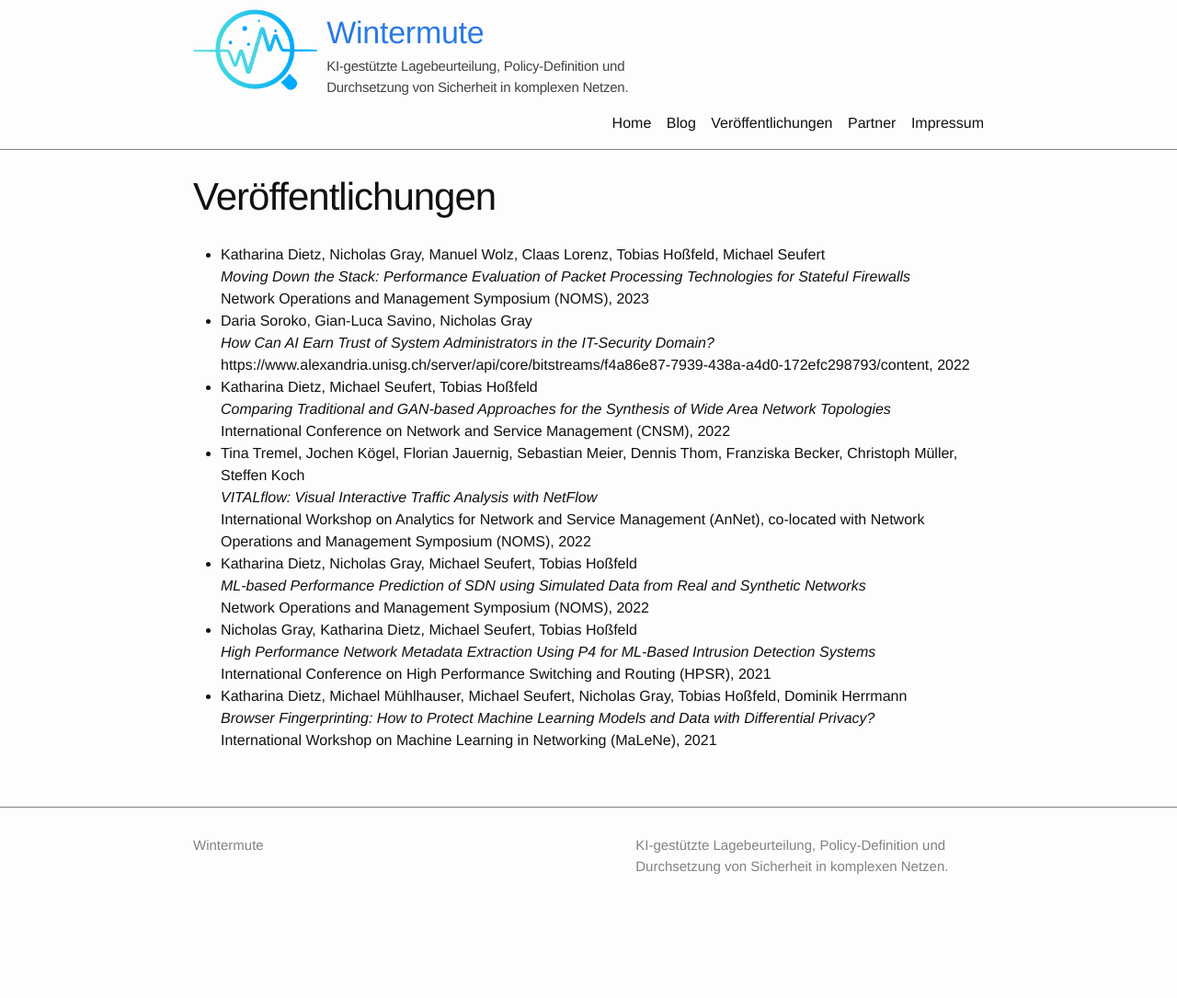
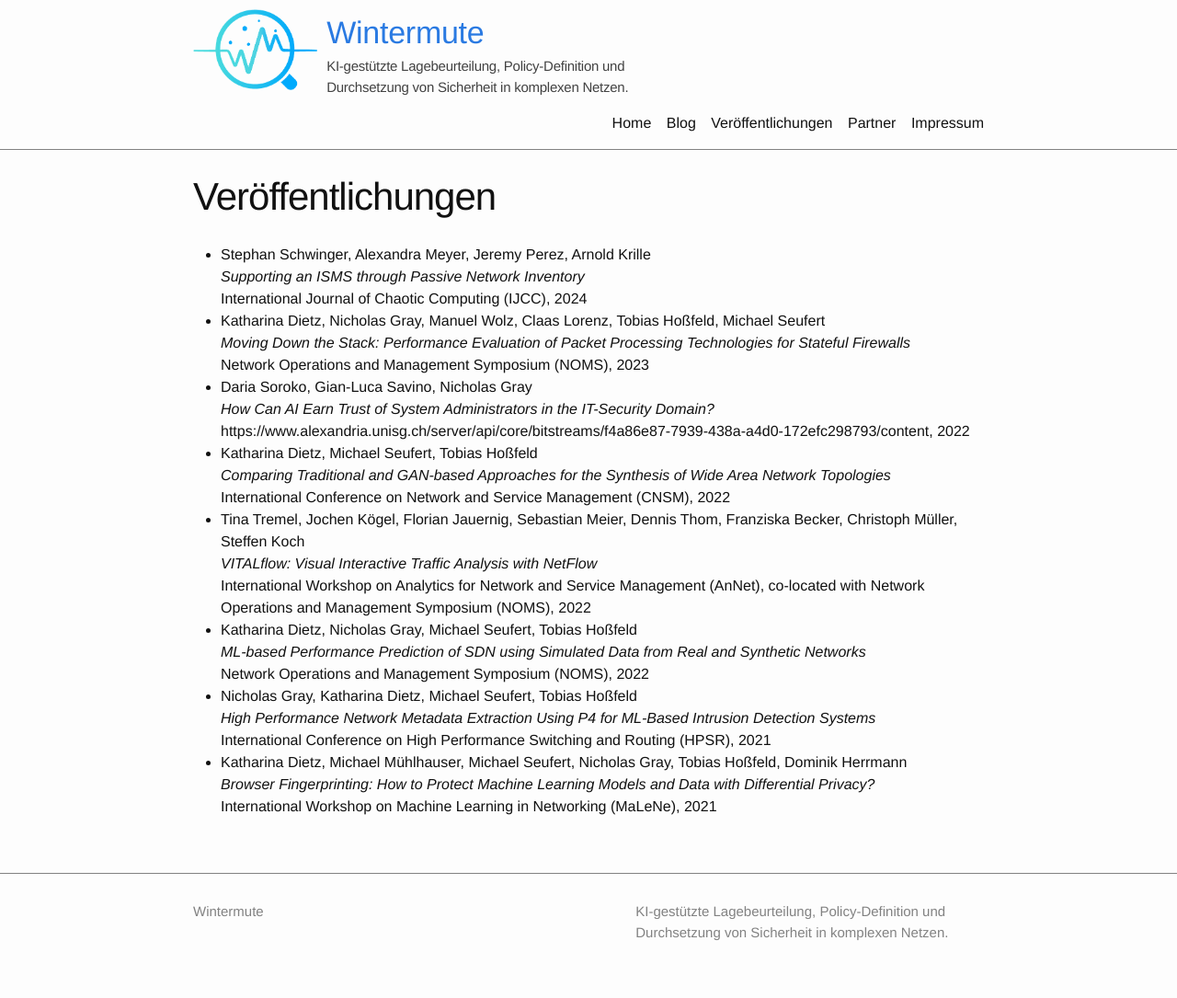
Before and after one commit to wintermute-project/website, a Jekyll site: the page built from veroeffentlichungen.md, in a window 1280 px wide. Shown: the whole page at 92% size. Built offline with Jekyll 4.4.1, drawn with Linux system fonts in a browser that asks for light colours; before the commit the page ends 1013 px from its top, so only the background shows below that.

Commit message:
Update publications.yaml

```diff
--- a/_data/publications.yaml
+++ b/_data/publications.yaml
@@ -1,3 +1,9 @@
+- authors: Stephan Schwinger, Alexandra Meyer, Jeremy Perez, Arnold Krille
+  title: "Supporting an ISMS through Passive Network Inventory"
+  conf: International Journal of Chaotic Computing (IJCC)
+  year: 2024
+
+
 - authors: Katharina Dietz, Nicholas Gray, Manuel Wolz, Claas Lorenz, Tobias Hoßfeld, Michael Seufert
   title: "Moving Down the Stack: Performance Evaluation of Packet Processing Technologies for Stateful Firewalls"
   conf: Network Operations and Management Symposium (NOMS)
```
